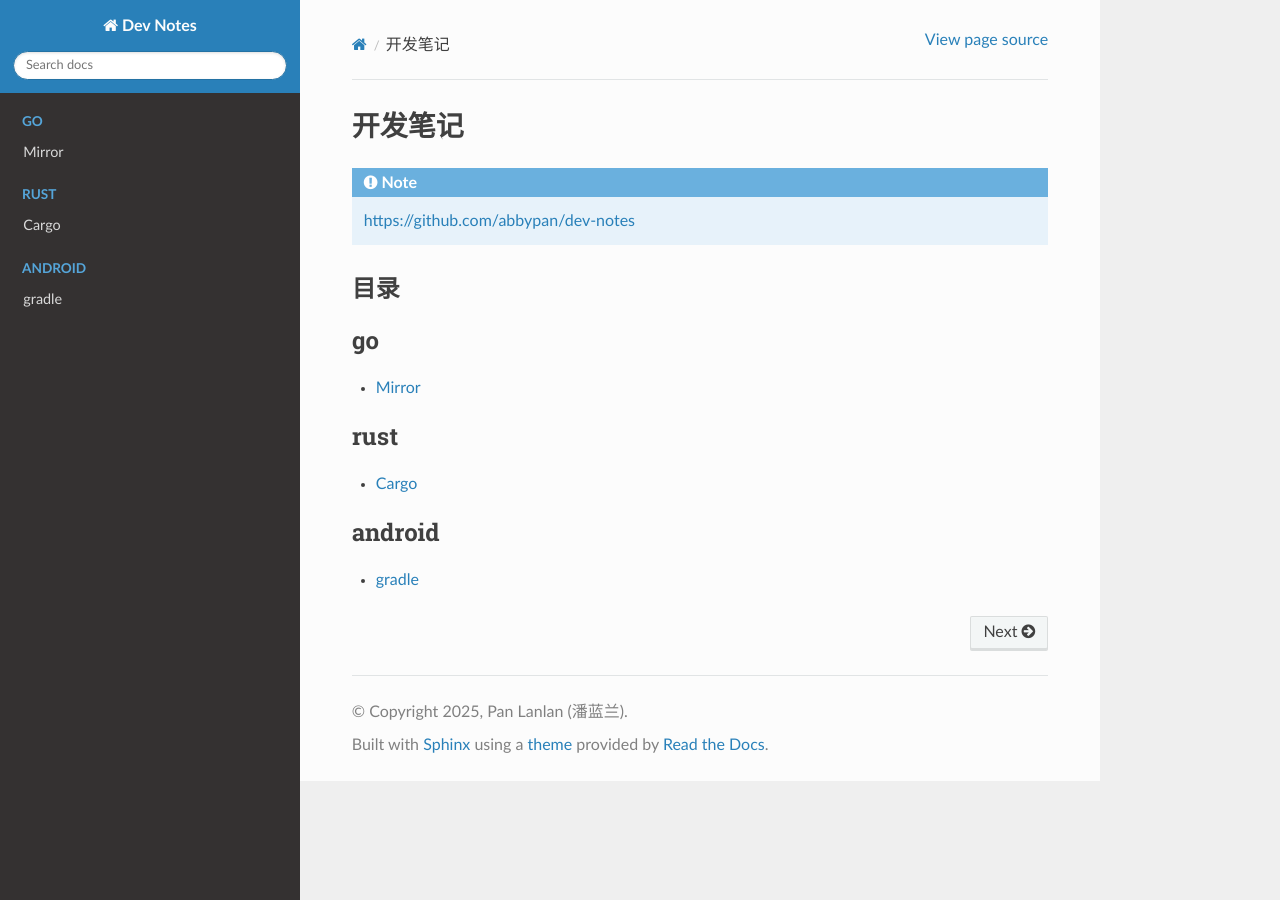
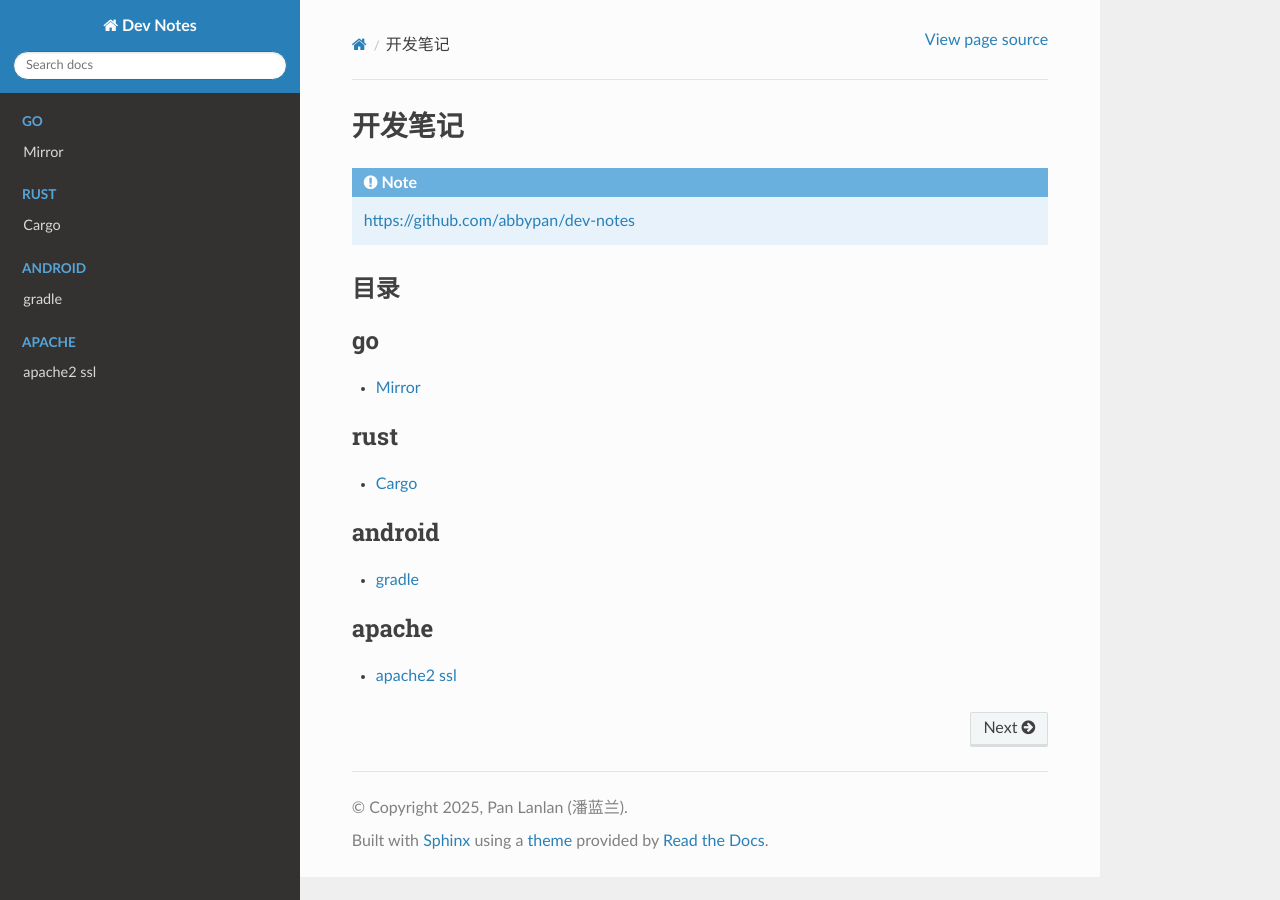
Before and after one commit to abbypan/dev-notes, a Sphinx documentation site: the page built from docs/source/index.rst, in a window 1280 px wide. Built offline with Sphinx 7.4.7 and the Read the Docs theme 3.1.0, drawn with Linux system fonts in a browser that asks for light colours.

Commit message:
apache ssl

```diff
--- /dev/null
+++ b/docs/source/apache/ssl.rst
@@ -0,0 +1,5 @@
+apache2 ssl
+============
+
+sudo a2enmod ssl
+sudo systemctl restart apache2
--- a/docs/source/index.rst
+++ b/docs/source/index.rst
@@ -26,3 +26,10 @@
    :caption: android
 
    android/gradle
+
+
+.. toctree::
+   :maxdepth: 1
+   :caption: apache
+
+   apache/ssl
```
